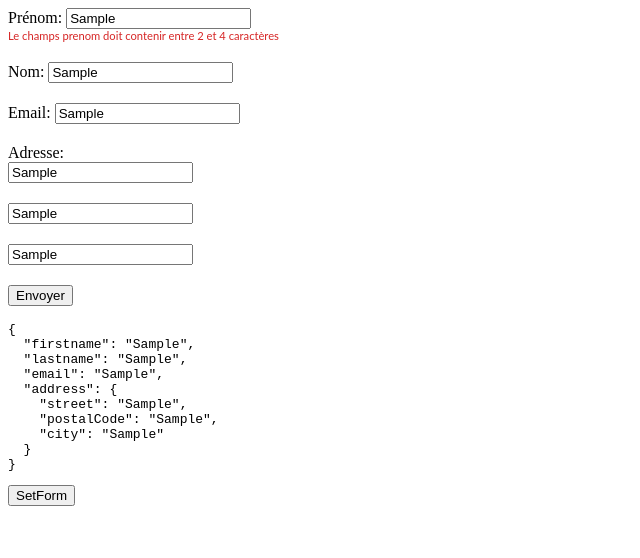
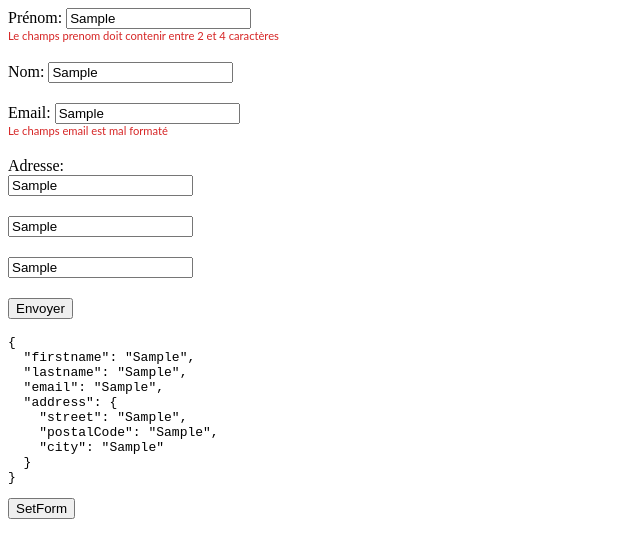
Before and after one commit to fabienSaya/angular-exemple-formulaire-epita-avec-site-stackblitz, an Angular app: page / in a window 1280 px wide. Both pictures are taken after typing "Sample", "Sample", "Sample", "Sample", "Sample", "Sample" into the empty fields and a click on the button "Envoyer". Shown: the top 558 px of the page, without its empty margins (0-640 px from the left). Built offline with nearby package versions, Linux system fonts and the light colour scheme.

Commit message:
2 files modified

```diff
--- a/src/app/app.component.html
+++ b/src/app/app.component.html
@@ -4,7 +4,7 @@
     <label>Prénom: </label>
     <input formControlName="firstname" type="text" />
     <!-- on affiche les erreurs qu'après un premier submit-->
-    <div *ngIf='isSubmitted'>
+    <div *ngIf='userFormIsSubmitted'>
       <!-- le ? indique qu'on test si errors est présent. Si pas présent dans ce cas, ca retourne false, sinon il regarde si y'a minlength ensuite-->
       <p *ngIf="userForm.controls.firstname.errors?.minlength || userForm.controls.firstname.errors?.maxlength" class="error">Le champs prenom doit contenir entre 2 et 4 caractères</p>
       <p *ngIf='userForm.controls.firstname.errors?.required'class="error">Le champs est requis</p>
@@ -18,6 +18,7 @@
   <div>
     <label>Email: </label>
     <input formControlName="email" type="text" />
+    <p *ngIf='userForm.controls.email.errors?.email && userFormIsSubmitted'class="error">Le champs email est mal formaté</p>
   </div>
   <div formGroupName="address">
     <label>Adresse: </label>
--- a/src/app/app.component.ts
+++ b/src/app/app.component.ts
@@ -8,7 +8,7 @@ import { FormControl, FormGroup, Validators } from '@angular/forms';
 })
 export class AppComponent {
   userForm: FormGroup;
-  isSubmitted: boolean;
+  userFormIsSubmitted: boolean;
 
   constructor() {
     this.userForm = new FormGroup({
@@ -26,12 +26,12 @@ export class AppComponent {
       }),
     });
 
-    this.isSubmitted = false;
+    this.userFormIsSubmitted = false;
     console.log(this.userForm);
   }
 
   onSubmitForm() {
-    this.isSubmitted = true;
+    this.userFormIsSubmitted = true;
     console.log(this.userForm.value);
     //check s'il est valide
     console.log(this.userForm.valid);
```
